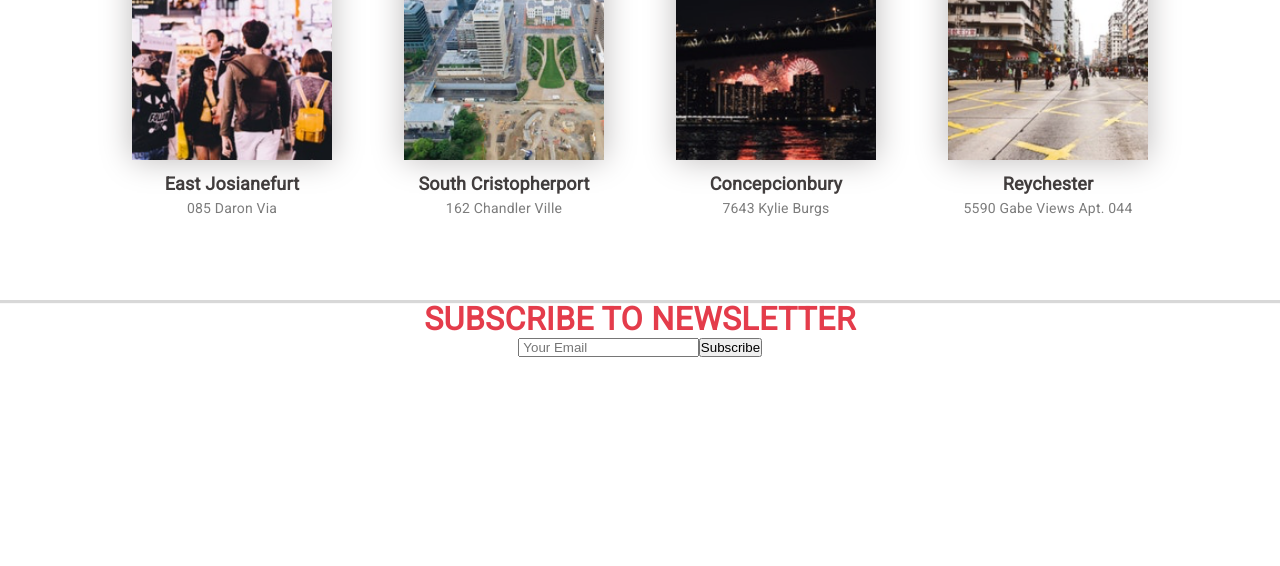
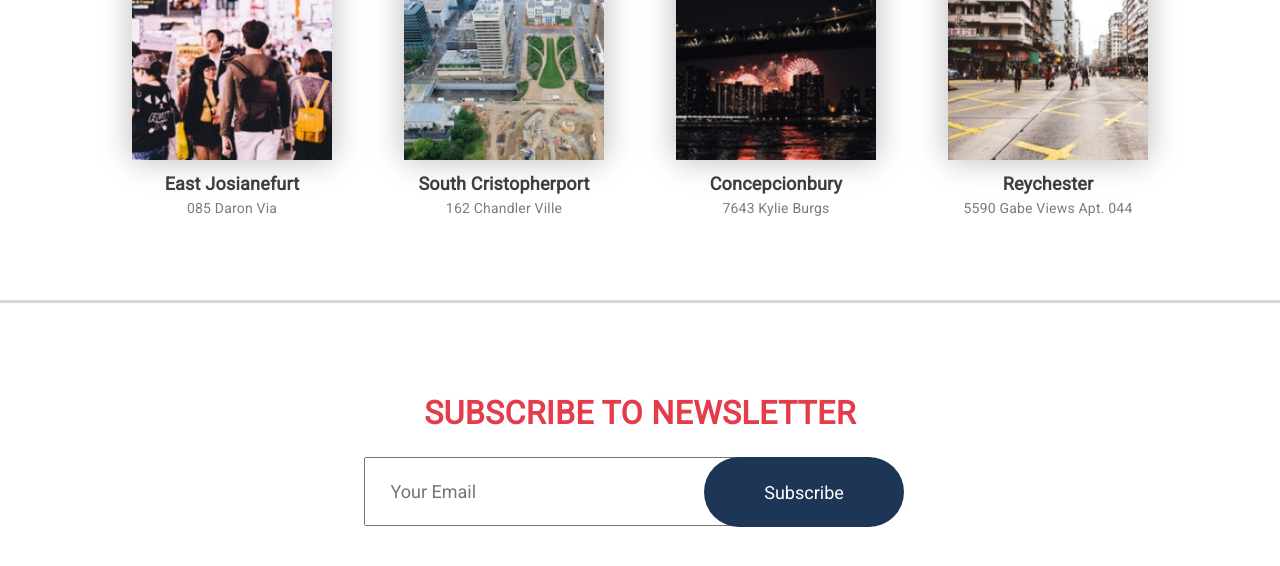
Before and after one commit to halo123u/apreacttest, a React (Create React App) app: page / in a window 1280 px wide. Shown: the part 1763-2329 px from the top of the page. Built offline with nearby package versions, Linux system fonts and the light colour scheme.

Commit message:
add newsLetter style

```diff
--- a/src/index.css
+++ b/src/index.css
@@ -163,8 +163,6 @@ body{
   justify-content: center;
   align-items: center;
   box-shadow: 0px  2px 1px 1px#d8d8d8;
-
-
 }
 
 .imageRow {
@@ -185,3 +183,42 @@ body{
 .singleImg img {
   margin-bottom: 5%;
 }
+
+
+.newsLetter{
+  height: 40vh;
+  display: flex;
+  align-items: center;
+  justify-content: center;
+  flex-direction: column;
+}
+.subForm {
+  margin-top: 2%;
+  margin-right:10%;
+}
+.subButton {
+  background-color: #1e3656;
+  color: #ffffff;
+  font-family: 'Roboto', sans-serif;
+  font-size: 18px;
+  border: none;
+  border-radius: 50px;
+  padding: 0;
+  height: 70px;
+  width: 200px;
+  cursor: pointer;
+  position: absolute;
+  left: 55%;
+}
+.subButton:focus{
+  outline: 0;
+}
+.subInput {
+  height: 65px;
+  width: 400px;
+  color : #1e3656;
+  font-family: 'Roboto', sans-serif;
+  font-weight: 500;
+  font-size: 18px;
+  padding-left: 20px;
+}
```
